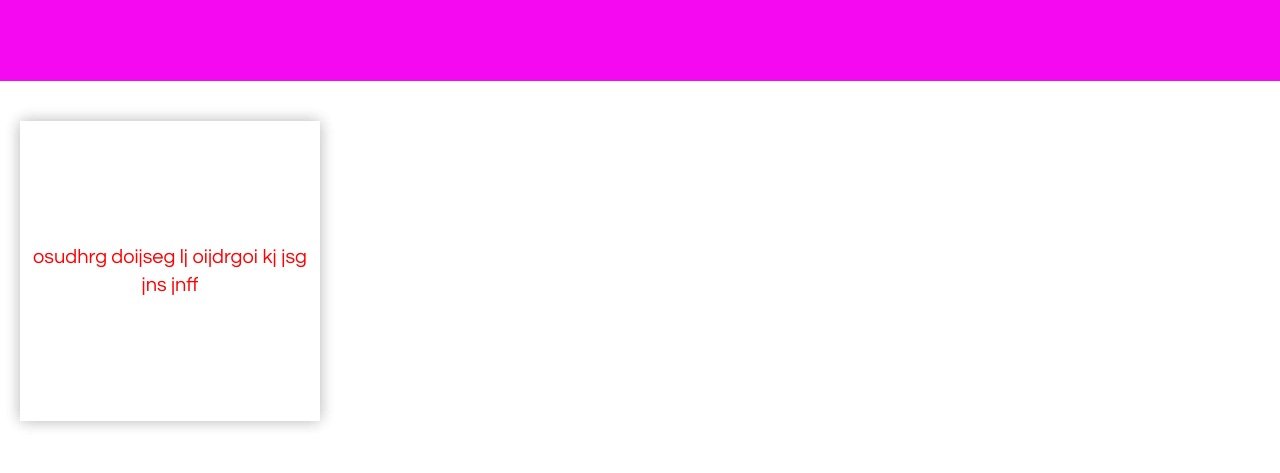
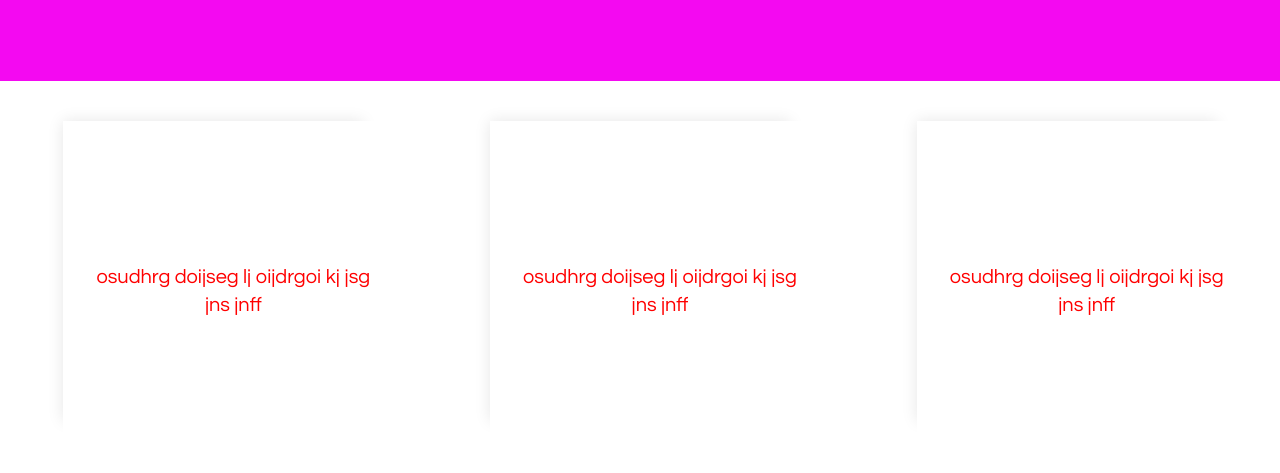
Before and after one commit to dhansenaz/rocketanimation, a website: page about.html in a window 1280 px wide. Shown: the part 259-732 px from the top of the page. Drawn offline with nearby package versions, Linux system fonts and the light colour scheme.

Commit message:
about cards grid layout centering

```diff
--- a/style.css
+++ b/style.css
@@ -492,20 +492,19 @@ footer {
   padding:50px;
 }
 .about-container {
-  /* margin:0 auto; */
+  margin:0 auto;
   display: grid;
-  grid-template-columns: 300px 300px 300px;
-  /* grid-template-rows: 400px 150px; */
-  grid-gap: 80px;
+  grid-template-columns: repeat(auto-fit, minmax(300px, 3fr));
+  grid-gap: 40px;
   padding:20px;
-  height:300px;
 }
 
 .card {
-  position: absolute;
+  position: relative;
   width: 300px;
   height: 300px;
   perspective: 500px;
+  margin:0 auto;
 }
 
 .about-content {
@@ -538,7 +537,7 @@ footer {
   font-size: 20px;
   border-radius: 5px;
   backface-visibility: hidden;
-  /* padding:20px; */
+  padding:20px;
 
 }
 
```
